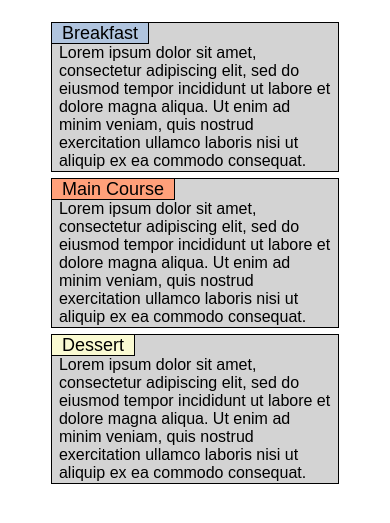
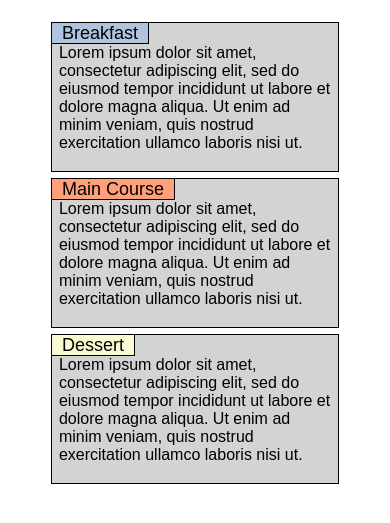
Before and after one commit to amoszp/Module2Assignment, a plain HTML site: page index.html in a window 390 px wide. Shown: the part 109-632 px from the top of the page. Drawn offline with Linux system fonts and the light colour scheme.

Commit message:
text edited html, overflow deleted css

```diff
--- a/estilos.css
+++ b/estilos.css
@@ -79,11 +79,9 @@ div span{
   padding: 40px;
     }
 
-.block{
 
-  overflow: autogit add;
 
-}
+
 .col-xs-12{
   width: 98%;
   background-color: lightgrey;
--- a/index.html
+++ b/index.html
@@ -13,9 +13,9 @@
 
  <section class="row">
 
-   <div class="block col-xs-12 col-md-6 col-lg-4 desayuno"><span class="breakfast">Breakfast</span><br>Lorem ipsum dolor sit amet, consectetur adipiscing elit, sed do eiusmod tempor incididunt ut labore et dolore magna aliqua. Ut enim ad minim veniam, quis nostrud exercitation ullamco laboris nisi ut aliquip ex ea commodo consequat.</div>
-   <div class="block col-xs-12 col-md-6 col-lg-4 almuerzo"><span class="maincourse">Main Course</span><br>Lorem ipsum dolor sit amet, consectetur adipiscing elit, sed do eiusmod tempor incididunt ut labore et dolore magna aliqua. Ut enim ad minim veniam, quis nostrud exercitation ullamco laboris nisi ut aliquip ex ea commodo consequat.</div>
-   <div class="block col-xs-12 col-md-12 col-lg-4 cena"><span class="dessert">Dessert</span><br>Lorem ipsum dolor sit amet, consectetur adipiscing elit, sed do eiusmod tempor incididunt ut labore et dolore magna aliqua. Ut enim ad minim veniam, quis nostrud exercitation ullamco laboris nisi ut aliquip ex ea commodo consequat.</div>
+   <div class="block col-xs-12 col-md-6 col-lg-4 desayuno"><span class="breakfast">Breakfast</span><br>Lorem ipsum dolor sit amet, consectetur adipiscing elit, sed do eiusmod tempor incididunt ut labore et dolore magna aliqua. Ut enim ad minim veniam, quis nostrud exercitation ullamco laboris nisi ut.</div>
+   <div class="block col-xs-12 col-md-6 col-lg-4 almuerzo"><span class="maincourse">Main Course</span><br>Lorem ipsum dolor sit amet, consectetur adipiscing elit, sed do eiusmod tempor incididunt ut labore et dolore magna aliqua. Ut enim ad minim veniam, quis nostrud exercitation ullamco laboris nisi ut.</div>
+   <div class="block col-xs-12 col-md-12 col-lg-4 cena"><span class="dessert">Dessert</span><br>Lorem ipsum dolor sit amet, consectetur adipiscing elit, sed do eiusmod tempor incididunt ut labore et dolore magna aliqua. Ut enim ad minim veniam, quis nostrud exercitation ullamco laboris nisi ut.</div>
 
  </section>
 
```
